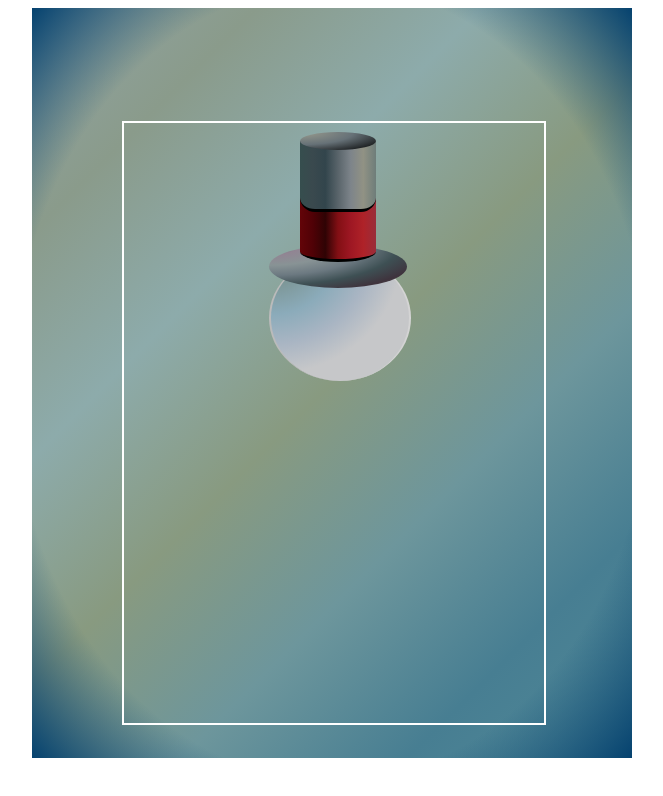
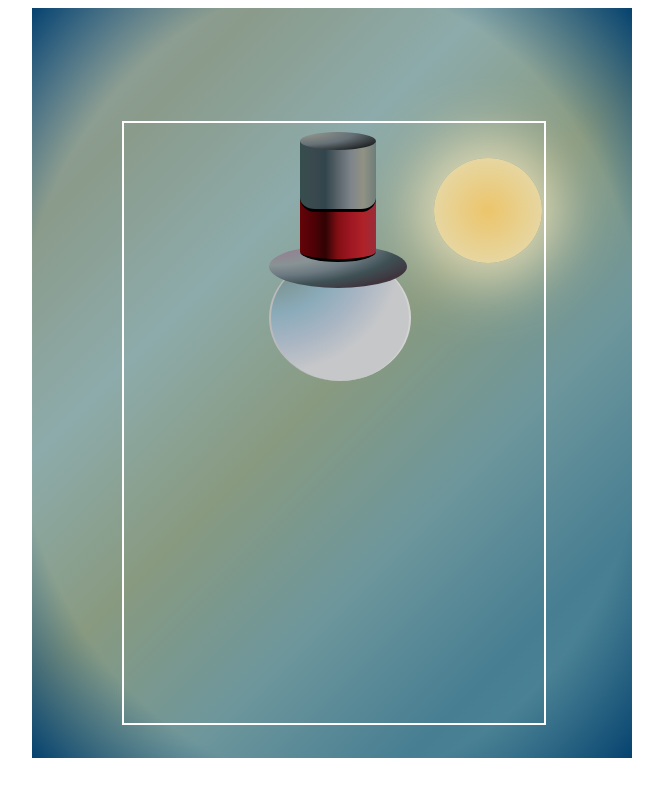
Before and after one commit to heatheraislinn/100DaysOfCode, a Vue app: page / in a window 1280 px wide. Shown: the top 796 px of the page, without its empty margins (308-971 px from the left). Built offline with nearby package versions, Linux system fonts and the light colour scheme.

Commit message:
Add sun with outer glow

```diff
--- a/src/components/Snowman.vue
+++ b/src/components/Snowman.vue
@@ -1,5 +1,6 @@
 <template>
     <div class="main">
+        <div class="sun"></div>
         <div class="snowman">
             <div class="top-hat">
                 <div class="round-top"></div>
@@ -27,6 +28,17 @@
         height: 750px;
         background: radial-gradient(transparent 75%, #05426f 100%),
                     linear-gradient(135deg, #91a5a6, #8a9b8b, #8dabab, #889a80, #6d969c, #477e92, #518998);
+    }
+
+    .sun {
+        position: absolute;
+        height: 14%;
+        width: 18%;
+        top: 20%;
+        right: 15%;
+        background: radial-gradient(#ecc56b, #e4ddb7);
+        box-shadow: 0 0 60px 20px #e4ddb7;
+        border-radius: 50%;
     }
 
     .snowman {
```
